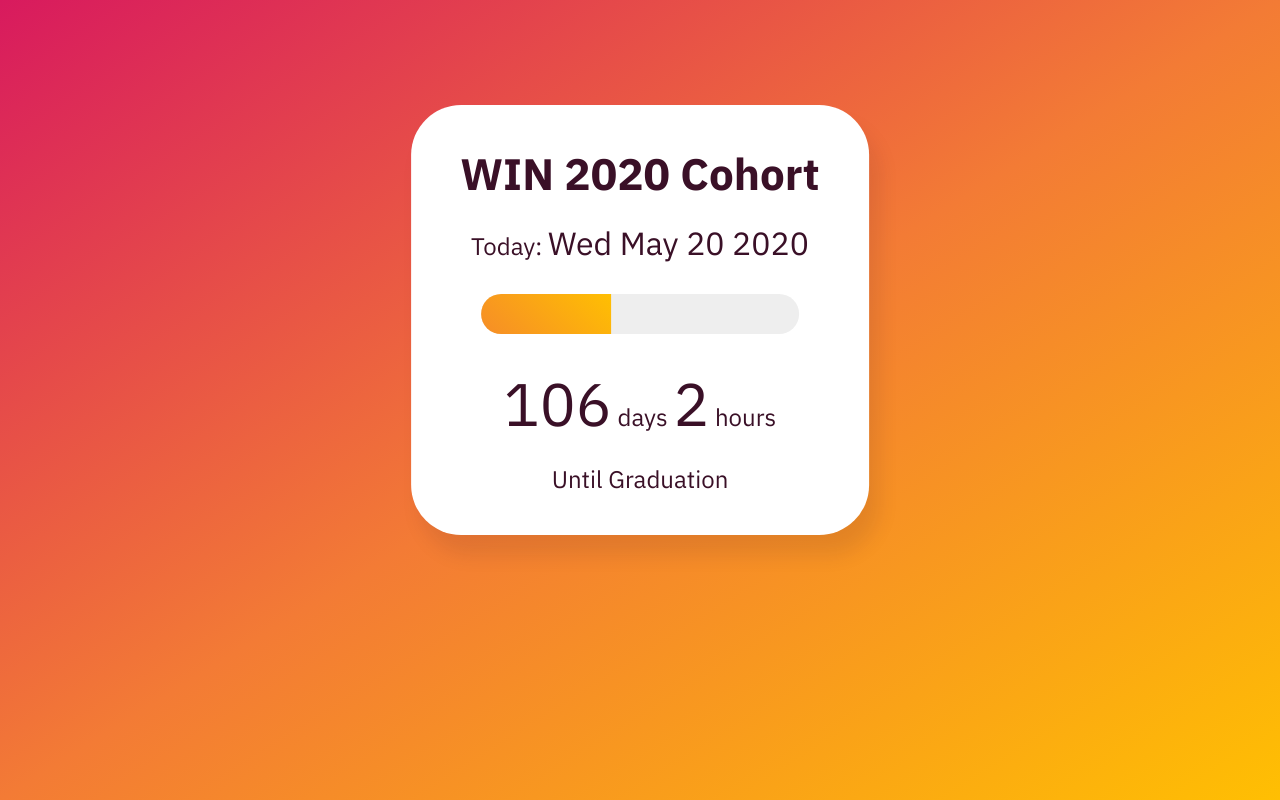
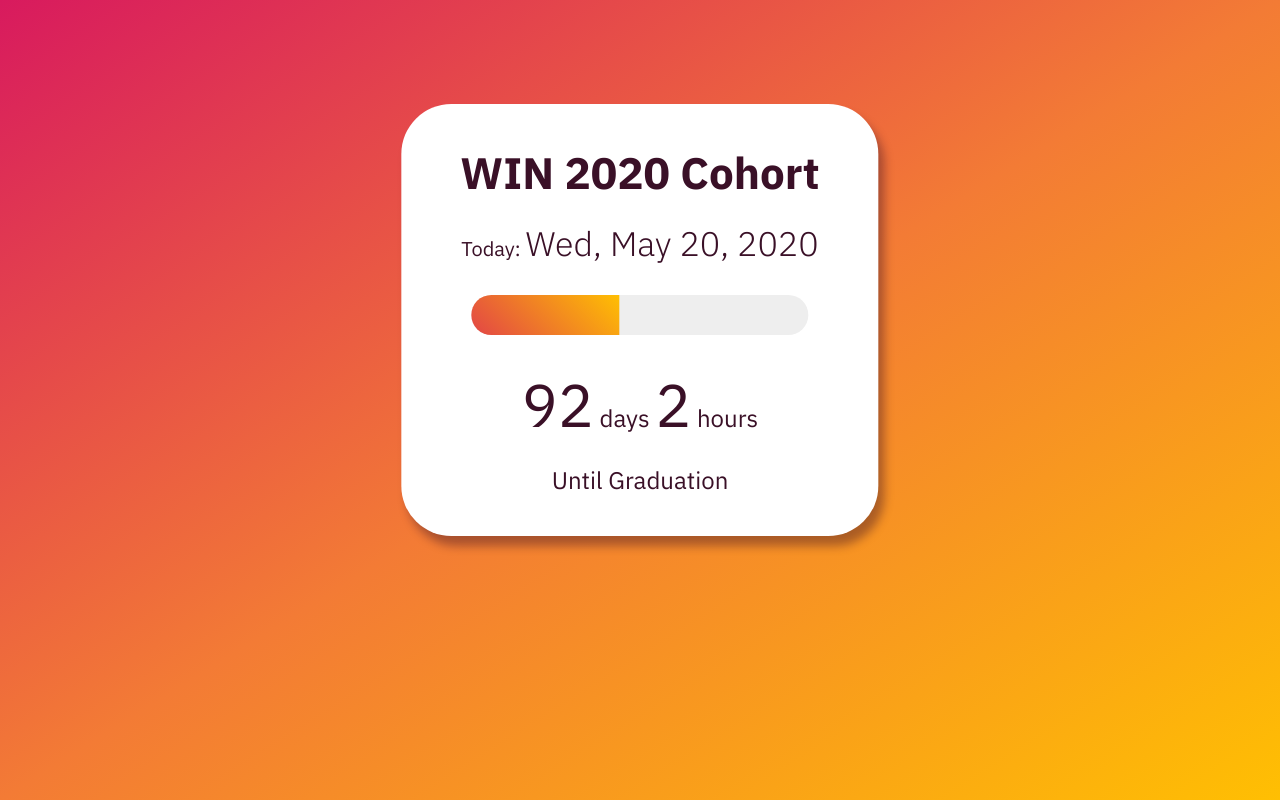
Before and after one commit to hectarek/WIN_Countdown, a plain HTML site: page index.html in a window 1280 px wide. Drawn offline with Linux system fonts and the light colour scheme.

Commit message:
typography changes and date format

```diff
--- a/script.js
+++ b/script.js
@@ -1,34 +1,47 @@
 // JS for WIN Cohort Calculator
+// Idea Cred goes out to Pernell Grant
 
 //Grabbing the appropriate dates
-var startDate = new Date("March 09, 2020").getTime();
-var graduationDate = new Date("September 04, 2020").getTime();
+let startDate = new Date("March 09, 2020").getTime();
+let graduationDate = new Date("August 21, 2020").getTime();
+
+//Arrays to represent the string version of the date
+let monthNames = ["January","February", "March", "April", "May", "June", "July", "August", "September", "October","November","December"]
+let dayOfWeekNames = ["Sun", 'Mon', "Tues", "Wed", "Thurs", "Fri", "Sat"]
 
 //Total duration of the class
-var programDuration = graduationDate - startDate;
+let programDuration = graduationDate - startDate;
 
 //Function to constantly refresh date and progress
-var x = setInterval(() => {
+let x = setInterval(() => {
 
-    var currentDate = new Date();
+    let currentDate = new Date();
 
-    var timeLeft = graduationDate - currentDate.getTime();
+    //Breaking up date so I can format it better.
+    let dayOfWeek = currentDate.getDay();
+    let month = currentDate.getMonth();
+    let date = currentDate.getDate();
+    let year = currentDate.getFullYear();
 
-    var percentCompleted = 100 - ((timeLeft/programDuration).toFixed(2) * 100);
+    let dateFormat = dayOfWeekNames[dayOfWeek] + ", " + monthNames[month] + " " + date + ", " + year;
+
+    let timeLeft = graduationDate - currentDate.getTime();
+
+    let percentCompleted = 100 - ((timeLeft/programDuration).toFixed(2) * 100);
 
     console.log(percentCompleted)
 
-    var days = Math.floor(timeLeft / (1000 * 60 * 60 * 24));
-    var hours = Math.floor((timeLeft % (1000 * 60 * 60 * 24)) / (1000 * 60 * 60));
-    // var minutes = Math.floor((timeLeft % (1000 * 60 * 60)) / (1000 * 60));
-    // var seconds = Math.floor((timeLeft % (1000 * 60)) / 1000);
+    let days = Math.floor(timeLeft / (1000 * 60 * 60 * 24));
+    let hours = Math.floor((timeLeft % (1000 * 60 * 60 * 24)) / (1000 * 60 * 60));
+    // let minutes = Math.floor((timeLeft % (1000 * 60 * 60)) / (1000 * 60));
+    // let seconds = Math.floor((timeLeft % (1000 * 60)) / 1000);
 
-    var dateElement = document.getElementById("date")
-    var daysElement = document.getElementById("day-num")
-    var daysHourElement = document.getElementById("hour-num")
-    var progress = document.getElementById("progress")
+    let dateElement = document.getElementById("date")
+    let daysElement = document.getElementById("day-num")
+    let daysHourElement = document.getElementById("hour-num")
+    let progress = document.getElementById("progress")
 
-    dateElement.textContent = currentDate.toDateString();
+    dateElement.textContent = dateFormat;
 
     daysElement.textContent = days;
 
--- a/style.css
+++ b/style.css
@@ -15,7 +15,7 @@ h1 {
 }
 
 h2 {
-    font-size: 24px;
+    font-size: 20px;
     margin: 20px;
     font-weight: 400;
 }
@@ -40,7 +40,7 @@ h3 {
     transform: translate(-50%, -50%);
     border-radius: 50px;
     padding: 40px;
-    box-shadow: 10px 20px 20px 0px rgba(58, 16, 38, 0.1);
+    box-shadow: 6px 10px 10px 0px rgba(58, 16, 38, 0.4);
     text-align: center;
 }
 
@@ -54,8 +54,8 @@ h3 {
 #progress {
     height: 40px;
     border-radius: 50px 0px 0px 50px;
-    background: -webkit-linear-gradient(45deg,rgba(216, 26, 94, 1) 0%, rgba(255, 191, 2, 1) 33%, rgba(243, 123, 53, 1) 66%, rgba(255, 191, 2, 1) 100%);
-    background: linear-gradient(45deg,rgba(216, 26, 94, 1) 0%, rgba(255, 191, 2, 1) 33%, rgba(243, 123, 53, 1) 66%, rgba(255, 191, 2, 1) 100%);
+    background: -webkit-linear-gradient(45deg,rgba(216, 26, 94, 1) 0%, rgba(255, 191, 2, 1) 33%, rgba(216, 26, 94, 1) 66%, rgba(255, 191, 2, 1) 100%);
+    background: linear-gradient(45deg,rgba(216, 26, 94, 1) 0%, rgba(255, 191, 2, 1) 33%, rgba(216, 26, 94, 1) 66%, rgba(255, 191, 2, 1) 100%);
     background-size: 400% 400%;
     -webkit-animation: slide 5s linear infinite;
     -moz-animation: slide 5s linear infinite;
@@ -73,7 +73,8 @@ h3 {
   }
 
 #date {
-    font-size: 32px;
+    font-size: 34px;
+    font-weight: 300;
 }
 
 .days {
```
